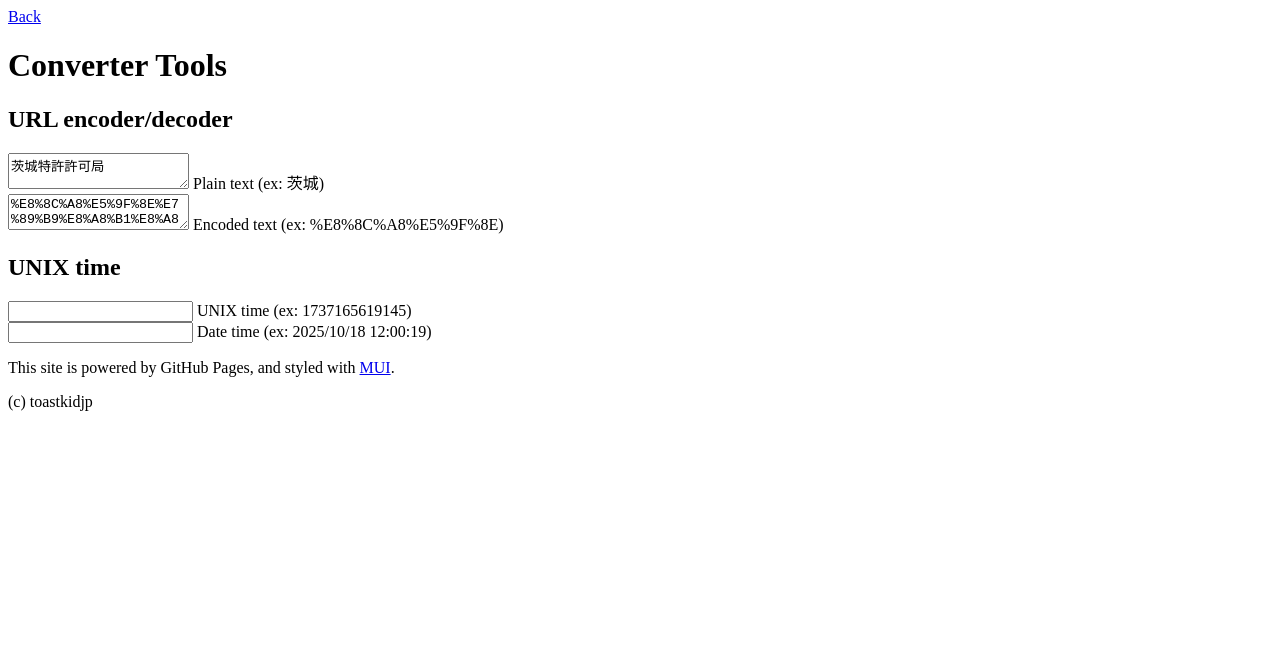
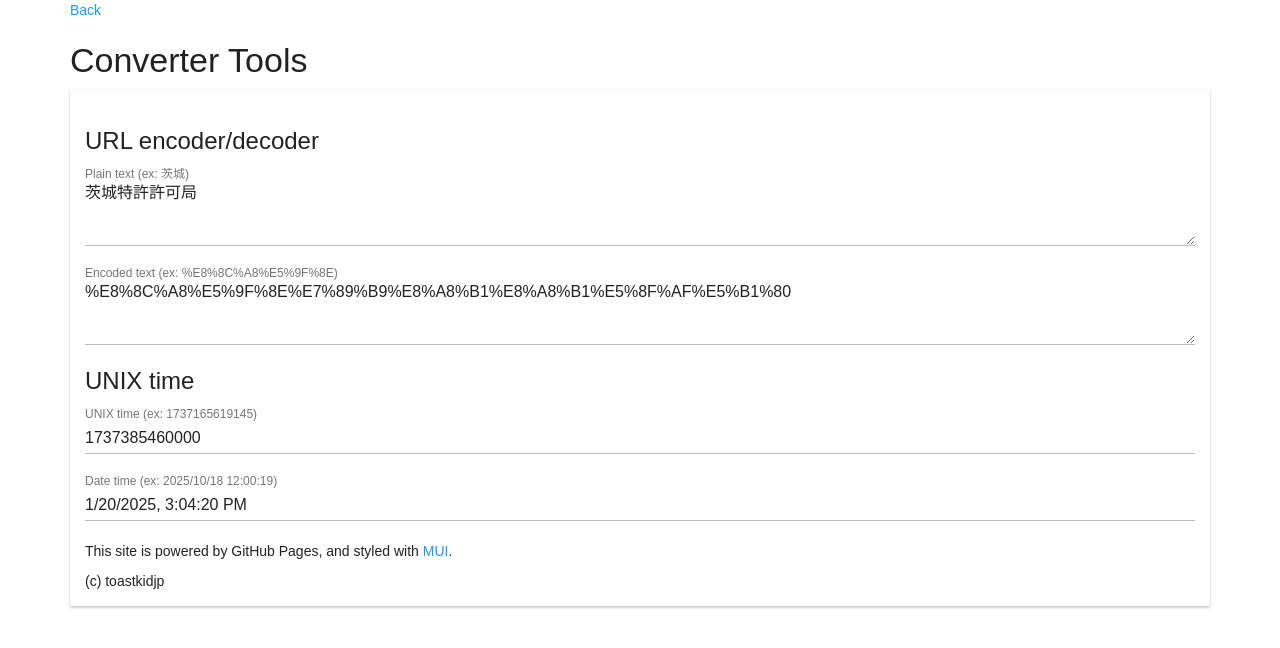
Before and after one commit to toastkidjp/toastkidjp.github.io, a Jekyll site: the page converter.html, which Jekyll copies as it is, in a window 1280 px wide. Shown: the top 648 px of the page. Built offline with Jekyll 4.4.1, drawn with Linux system fonts in a browser that asks for light colours.

Commit message:
bugfix Fix incorrect import.

```diff
--- a/converter.html
+++ b/converter.html
@@ -2,11 +2,11 @@
 <html>
 <head>
 <title>Converter Tools</title>
-<link rel="stylesheet" media="all" href="static/stylesheet/main.css" />
-<link rel="icon" href="static/image/toast_icon.jpg" />
-    <link href="static/mui-0.10.3/css/mui.min.css" rel="stylesheet" type="text/css" />
-    <script src="static/mui-0.10.3/js/mui.min.js"></script>
-    <script src="static/script/converter.js"></script>
+<link rel="stylesheet" media="all" href="assets/stylesheet/main.css" />
+<link rel="icon" href="assets/image/toast_icon.jpg" />
+    <link href="assets/mui-0.10.3/css/mui.min.css" rel="stylesheet" type="text/css" />
+    <script src="assets/mui-0.10.3/js/mui.min.js"></script>
+    <script src="assets/script/converter.js"></script>
 </head>
 <body>
 <div class="mui-container">
```
